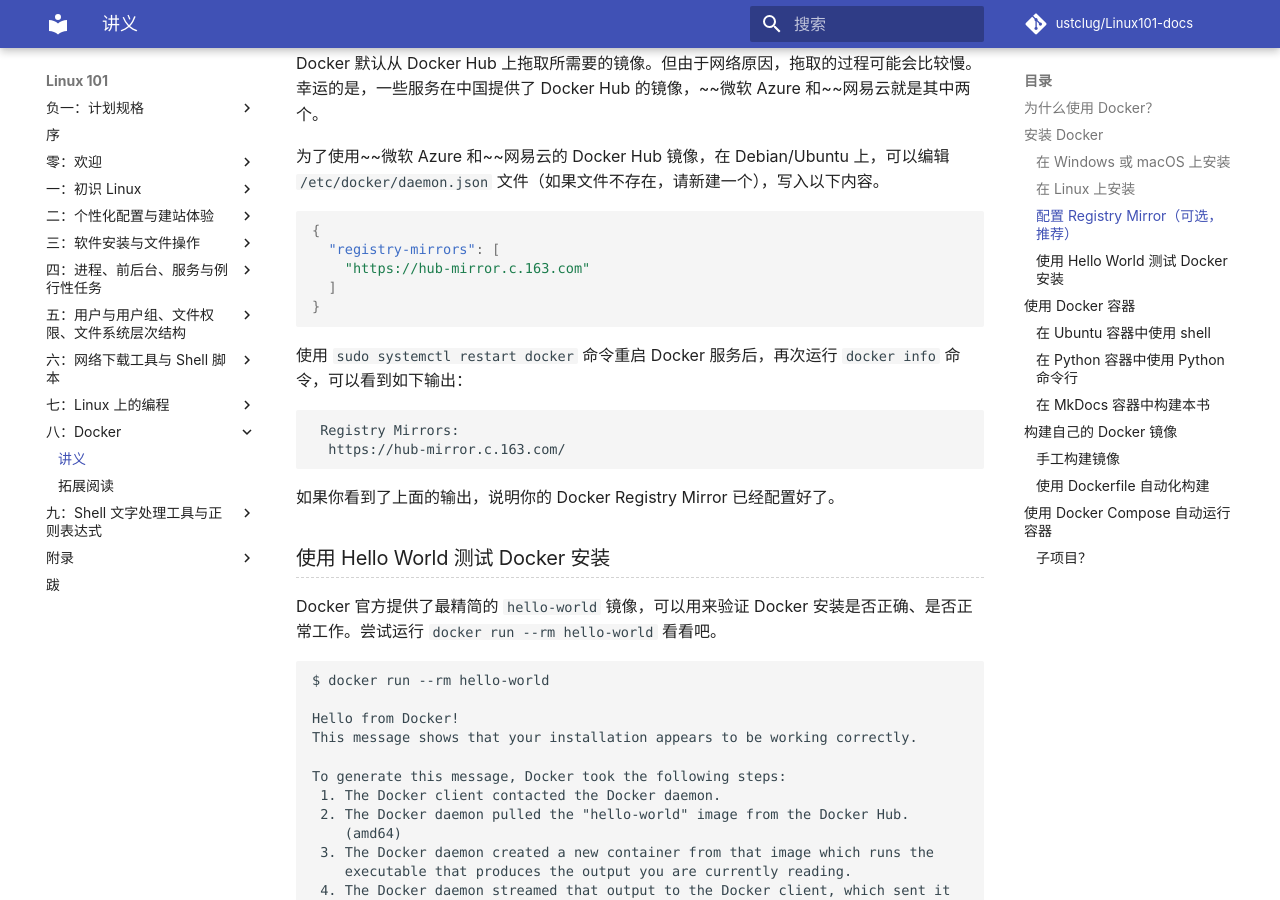
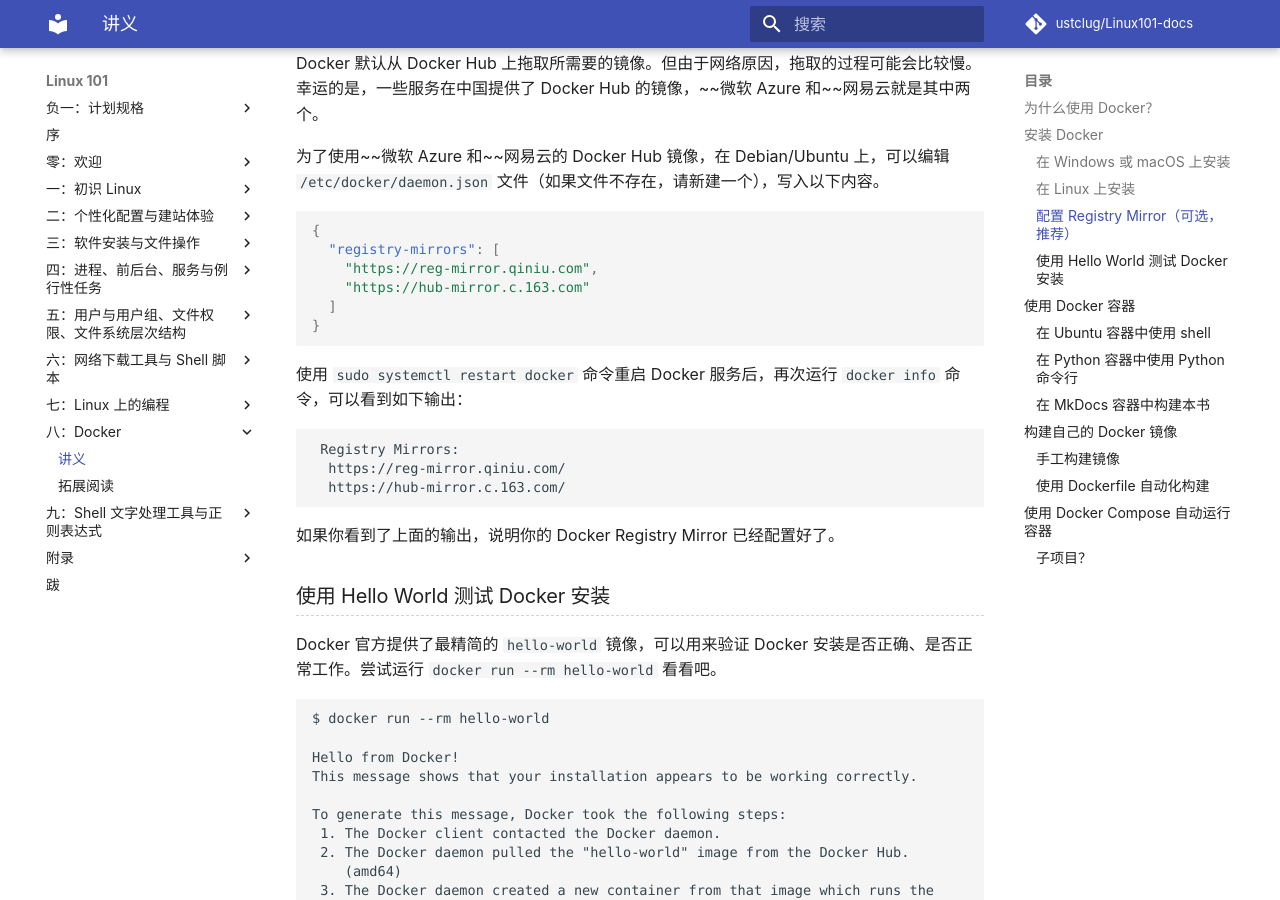
Before and after one commit to ustclug/Linux101-docs, an MkDocs documentation site: the page built from docs/Ch08/index.md, in a window 1280 px wide and 900 px high, scrolled down 2028 px. Built offline with MkDocs 1.6.1 and Material for MkDocs 9.7.7, drawn with Linux system fonts in a browser that asks for light colours; comment, search, counter and statistics services are not loaded; some of the changed lines change nothing that is shown.

````diff
--- a/docs/Ch08/index.md
+++ b/docs/Ch08/index.md
@@ -62,6 +62,7 @@
 ```json
 {
   "registry-mirrors": [
+    "https://reg-mirror.qiniu.com",
     "https://hub-mirror.c.163.com"
   ]
 }
@@ -72,6 +73,7 @@
 
 ```text
  Registry Mirrors:
+  https://reg-mirror.qiniu.com/
   https://hub-mirror.c.163.com/
 ```
 
````
